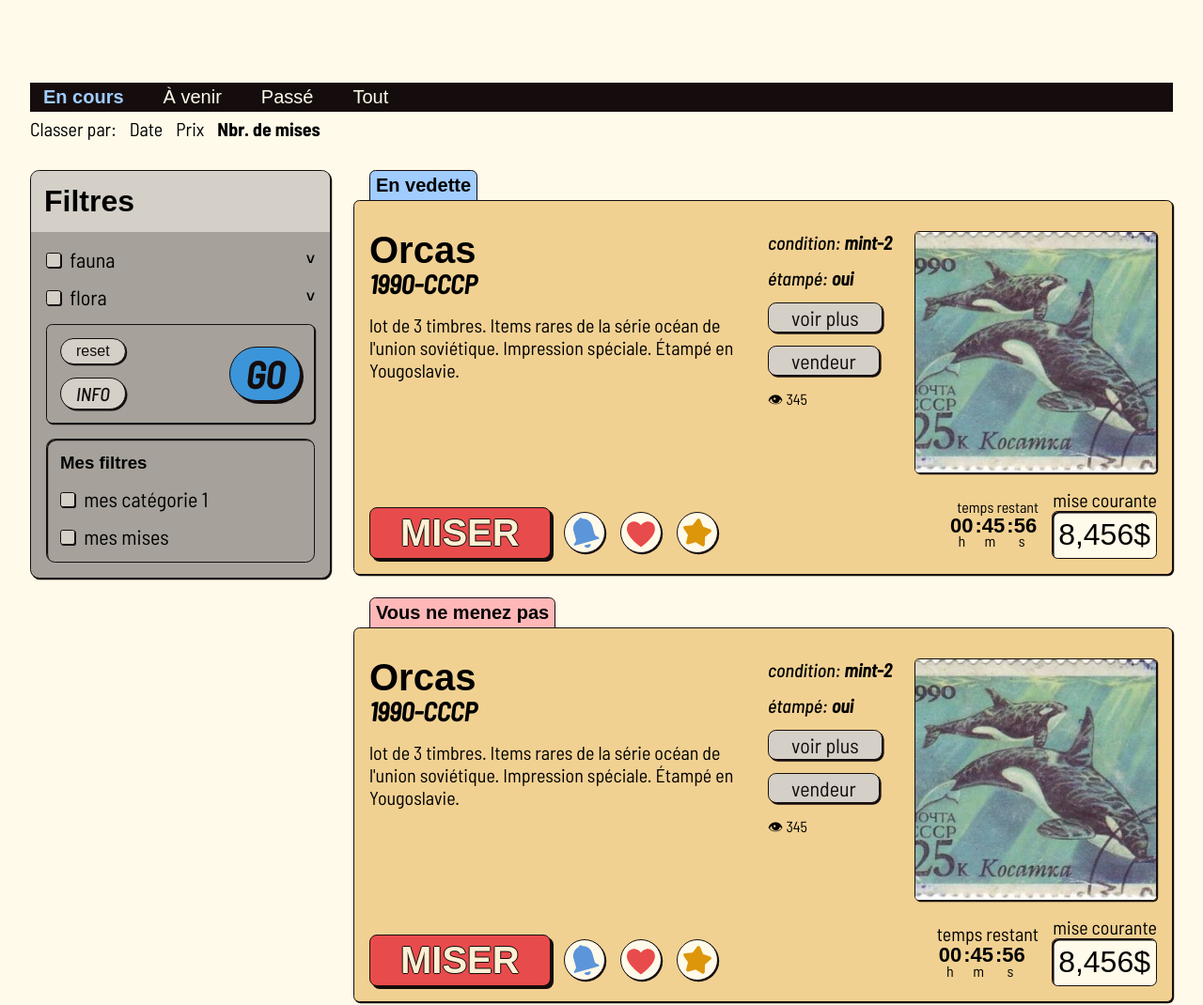
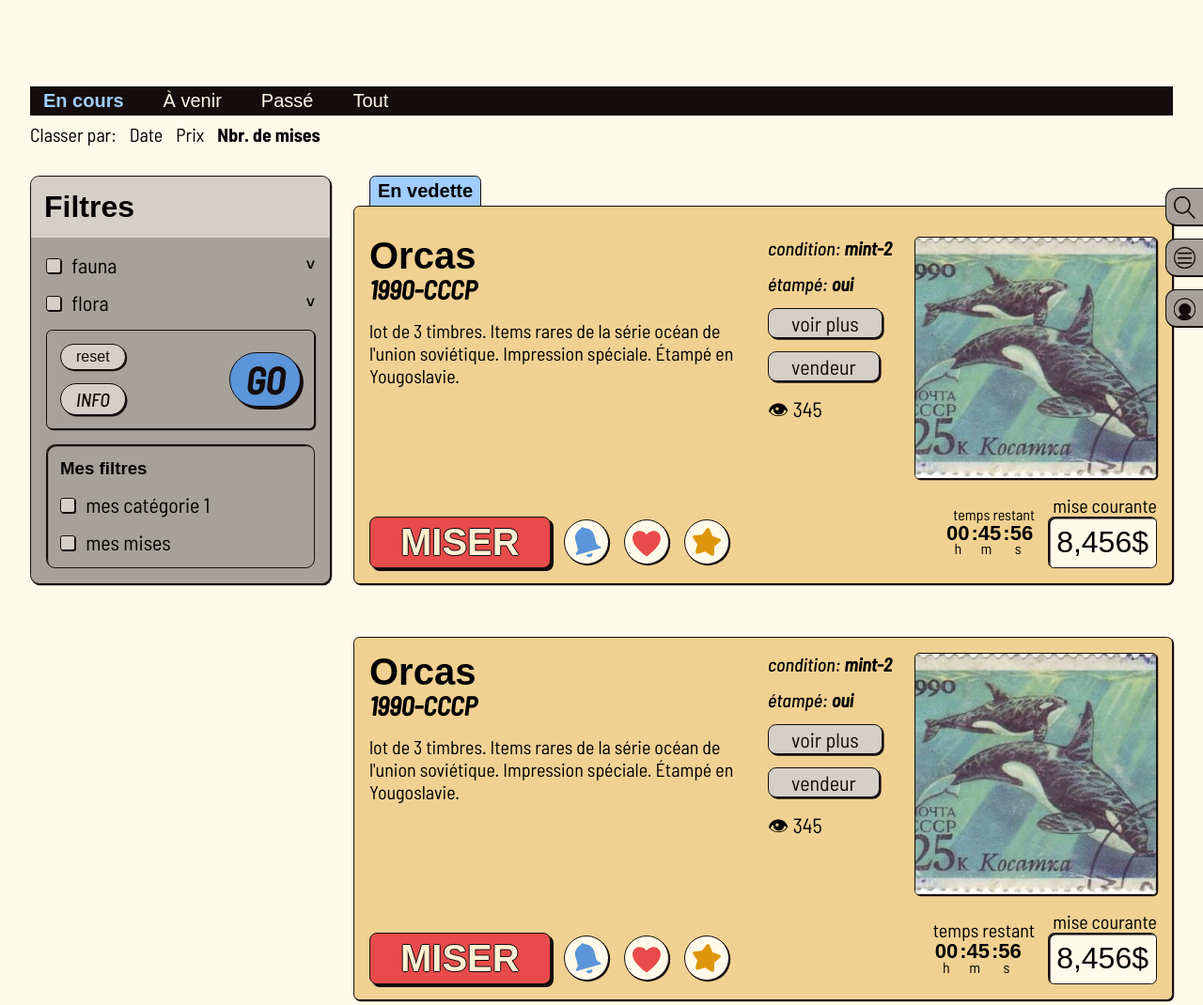
Before and after one commit to thomasira/UXUI-maquette, a plain HTML site: page index.html in a window 1280 px wide. Shown: the part 420-1490 px from the top of the page at 94% size. Drawn offline with Linux system fonts and the light colour scheme; a web font is replaced by a local one.

Commit message:
nav more feature, box-filter

```diff
--- /dev/null
+++ b/assets/script/class/BoxFilter.js
@@ -0,0 +1,19 @@
+
+export class Boxfilter{
+
+    constructor(el){
+        this.el = el;
+        this.elFormOpen = this.el.querySelector('[data-js-trigger="open-filtre"]');
+        this.elForm = this.el.querySelector('form');
+        this.init();
+    }
+
+    init() {
+        this.elFormOpen.addEventListener('click', () => this.openBoxFilter());
+    }
+
+    openBoxFilter() {
+        this.elForm.classList.toggle('non-exist');
+        this.elFormOpen.classList.toggle('inverse');
+    }
+}
--- a/assets/script/main.js
+++ b/assets/script/main.js
@@ -1,3 +1,5 @@
+import { Boxfilter } from "./class/BoxFilter.js";
+
 
 (function(){
 
@@ -5,11 +7,14 @@
     const elTrigger = elFiltre.querySelector('[data-js-trigger="open-filtre"]');
     const elSubfiltre = document.querySelector('[data-js-subfiltre]');
 
+    const elBoxFilter = document.querySelector('[data-js-boxFilter]');
+
+    const objBoxFilter = new Boxfilter(elBoxFilter);
+
     elTrigger.addEventListener('click', (e) => {
         elSubfiltre.classList.toggle('non-exist');
 
         elTrigger.classList.toggle('inverse');
     })
 
-    console.log(elFiltre, elTrigger, elSubfiltre)
 })();
--- a/assets/style/components/box-filter.css
+++ b/assets/style/components/box-filter.css
@@ -90,10 +90,10 @@
     background-color: var(--colorSec);
 }
 
-@media screen and (min-width:750px) {
-    .box-filter>header span{
+@media screen and (min-width:700px) {
+/*     .box-filter>header span{
         display: none;
-    }
+    } */
     .box-filter form{
         display: block;
     }
--- a/assets/style/components/card-lot.css
+++ b/assets/style/components/card-lot.css
@@ -71,8 +71,8 @@
 }
 .card-lot section:first-of-type>div span{
     display: block;
+    font-size: var(--fontxs);
 }
-
 .card-lot section:first-of-type>div:nth-of-type(3){
     flex: 1 1 150px;
 }
--- a/assets/style/components/navigation/navigation-icon.css
+++ b/assets/style/components/navigation/navigation-icon.css
@@ -1,15 +1,27 @@
 
 .navigation-icon{
     position: fixed;
-    display: none;
+    display: flex;
     flex-flow: column;
-    top: var(--gapHuge);
+    bottom: var(--gapl);
     right: 0;
     gap: var(--gapxs);
     z-index: 1;
 }
 .navigation-icon button{
+    border-radius: .4em 0 0 .4em;
+    border: var(--borderStd);
+    border-right: none;
+    box-shadow: 1px 1px var(--colorDark);
+    font-size: var(--fonts);
+    font-weight: 600;
     display: block;
-    width: 50px;
-    height: 50px;
+    padding: var(--gapxxs);
+    background-color: var(--colorNeutral);
+    width: 40px;
+    height: 40px;
 }
+.navigation-icon img{
+    width: 100%;
+    display: block;
+}
--- a/assets/style/config/variables.css
+++ b/assets/style/config/variables.css
@@ -13,7 +13,7 @@
     --colorNeutral: #A6A29B;
     --colorNeutralD: #8a8781;
     --colorNeutralL: #d4cfc7;
-    --colorMain: #3C95D9;
+    --colorMain: #5C95D9;
     --colorMainD: #31557E;
     --colorMainL: #A0CCFF;
     --colorSec: #E84B4B;
@@ -53,7 +53,7 @@
     /* Espacement */
     --gapTHxxs: clamp(2px, .5vw, 4px);
     --gapSafe: 6px;
-    --gapxxs: clamp(4px, 1vw, 6px);
+    --gapxxs: clamp(4px, 1vw, 8px);
     --gapxs: clamp(8px, 1.5vw, 14px);
     --gaps: clamp(12px, 1.75vw, 16px);
     --gapm: clamp(16px, 2.5vw, 24px);
--- a/assets/style/layout/section-enchere.css
+++ b/assets/style/layout/section-enchere.css
@@ -3,7 +3,7 @@
     display: flex;
     flex-flow: column;
     gap: var(--gapl);
-    padding: var(--gapl);
+    padding: var(--gapxs);
     max-width: 1400px;
 }
 .section-enchere>div{
@@ -13,7 +13,9 @@
     gap: var(--gapm);
 }
 .section-enchere>div>div{
-    position: relative;
+    position: sticky;
+    top: 0;
+    z-index: 1;
     flex: 1;
 }
 .section-enchere>div aside{
@@ -61,8 +63,18 @@
     border: none;
 }
 
-@media screen and (max-width:450px) {
+@media screen and (min-width: 500px) {
     .section-enchere{
-        padding: var(--gapxs);
+        padding: var(--gapl);
     }
 }
+@media screen and (min-width: 710px) {
+
+    .section-enchere>div>div{
+        position: relative;
+    }
+    .section-enchere>div>div header span{
+            display: none;
+
+    }
+}
--- a/index.html
+++ b/index.html
@@ -62,8 +62,8 @@
         <!-- nav icon -->
         <aside class="navigation-icon">
             <button><img src="./assets/icons/magnifier.svg" alt="recherche"></button>
-            <button>☰</button>
-            <button><img src="./assets/icons/profile.svg" alt="profil"></button>
+            <button><img src="./assets/shapes/burger.svg" alt="menu"></button>
+            <button><img src="./assets/icons/profileS.svg" alt="profil"></button>
         </aside>
 
         <main class="section-enchere">
@@ -88,10 +88,10 @@
                 <div>
 
                     <!-- box-filter -->
-                    <aside class="box-filter">
+                    <aside class="box-filter" data-js-boxFilter>
                         <header>
                             <h2>Filtres</h2>
-                            <span data-js-trigger="open-filtre">&#709;</span>
+                            <span data-js-trigger="open-filtre" class="inverse">&#709;</span>
                         </header>
                         <form>
                             <!-- les filtres et sous-filtres -->
@@ -228,9 +228,6 @@
                         </section>
                     </article>
                     <article class="card-lot">
-                        <div>
-                            <p>Vous ne menez pas</p>
-                        </div>
                         <section>
                             <div>
                                 <header>
```
Also changed, not shown: assets/icons/profileS.svg (added), assets/shapes/burger.svg (added).
